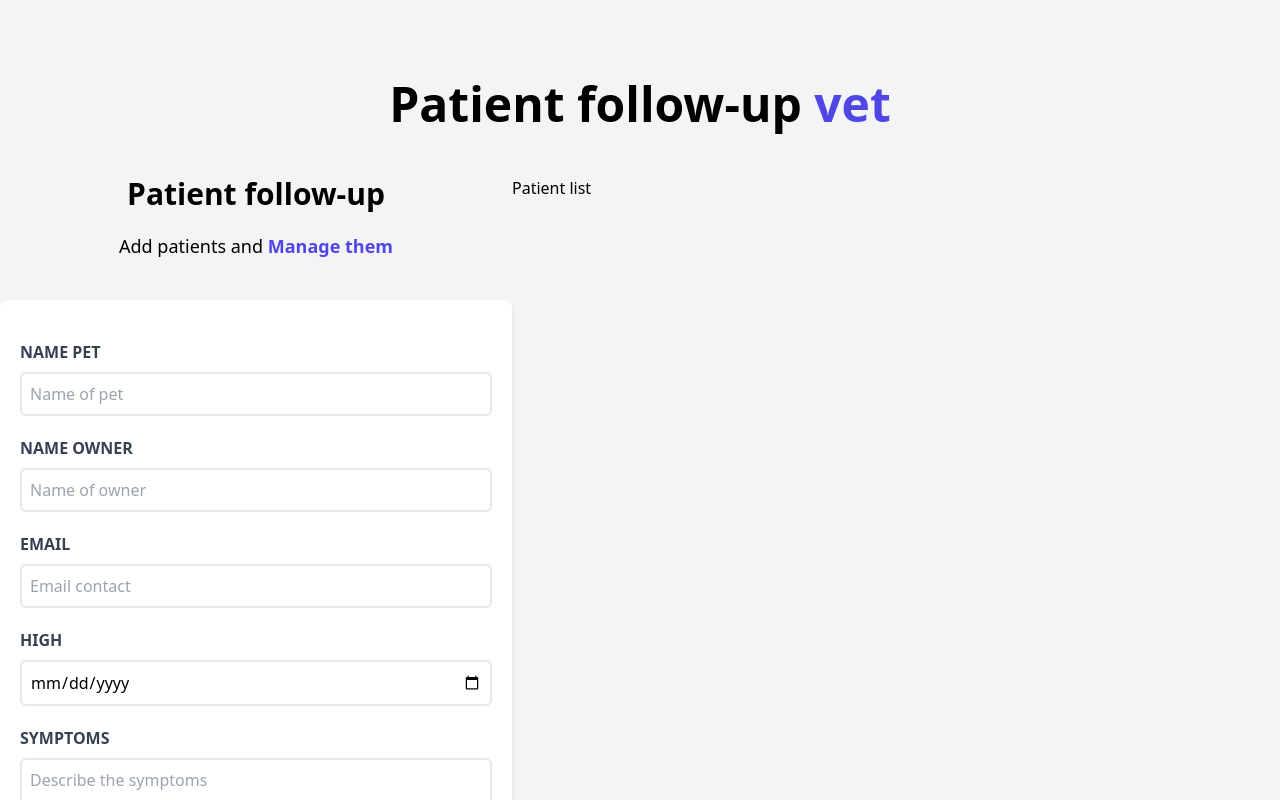
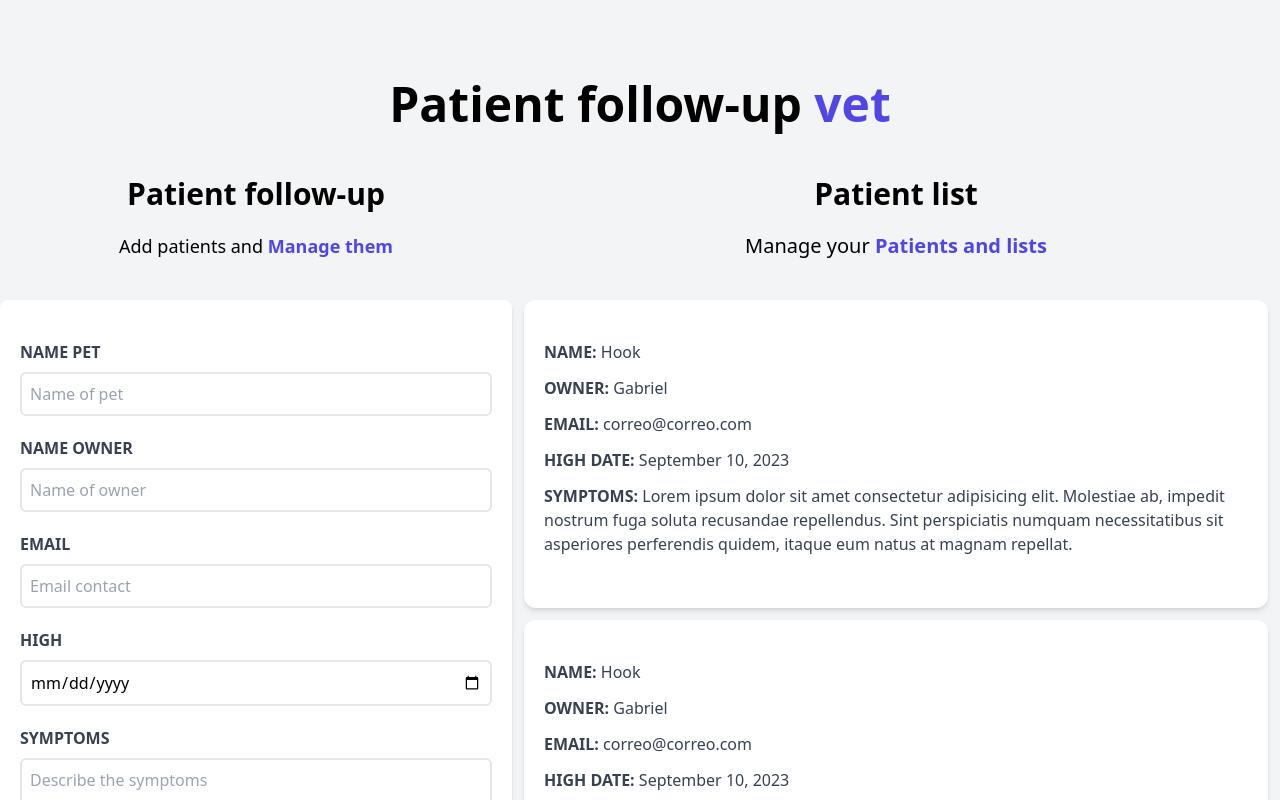
Before and after one commit to cilfonegabriel/appointment-react, a React (Vite) app: page / in a window 1280 px wide. Shown: the top 800 px of the page. Built offline with nearby package versions, Linux system fonts and the light colour scheme.

Commit message:
add patient list, style and component

```diff
--- /dev/null
+++ b/src/components/Patient.jsx
@@ -0,0 +1,24 @@
+const Patient = () => {
+  return (
+    <div className="m-3 bg-white shadow-md px-5 py-10 rounded-xl">
+    <p className="font-bold mb-3 text-gray-700 uppercase">Name: {''}
+        <span className="font-normal normal-case">Hook</span>
+    </p>
+    <p className="font-bold mb-3 text-gray-700 uppercase">Owner: {''}
+        <span className="font-normal normal-case">Gabriel</span>
+    </p>
+    <p className="font-bold mb-3 text-gray-700 uppercase">Email: {''}
+        <span className="font-normal normal-case">correo@correo.com</span>
+    </p>
+    <p className="font-bold mb-3 text-gray-700 uppercase">High date: {''}
+        <span className="font-normal normal-case">September 10, 2023</span>
+    </p>
+    <p className="font-bold mb-3 text-gray-700 uppercase">Symptoms: {''}
+        <span className="font-normal normal-case">Lorem ipsum dolor sit amet consectetur adipisicing elit. Molestiae ab, impedit nostrum fuga soluta recusandae repellendus. Sint perspiciatis numquam necessitatibus sit asperiores perferendis quidem, itaque eum natus at magnam repellat.</span>
+    </p>
+
+  </div>
+  )
+}
+
+export default Patient
--- a/src/components/PatientList.jsx
+++ b/src/components/PatientList.jsx
@@ -1,7 +1,19 @@
+import Patient from "./Patient"
+
 const PatientList = () => {
   return (
-    <div className="w-1/2 lg:w-3/5">
-      <h2>Patient list</h2>
+    <div className="md:w-1/2 lg:w-3/5 md:h-screen overflow-y-scroll">
+
+      <h2 className="font-black text-3xl text-center">Patient list</h2>
+      <p className="text-xl mt-5 mb-10 text-center">
+        Manage your {''}
+        <span className="text-indigo-600 font-bold">Patients and lists</span>
+      </p>
+
+      <Patient/>
+      <Patient/>
+
+
     </div>
   )
 }
```
